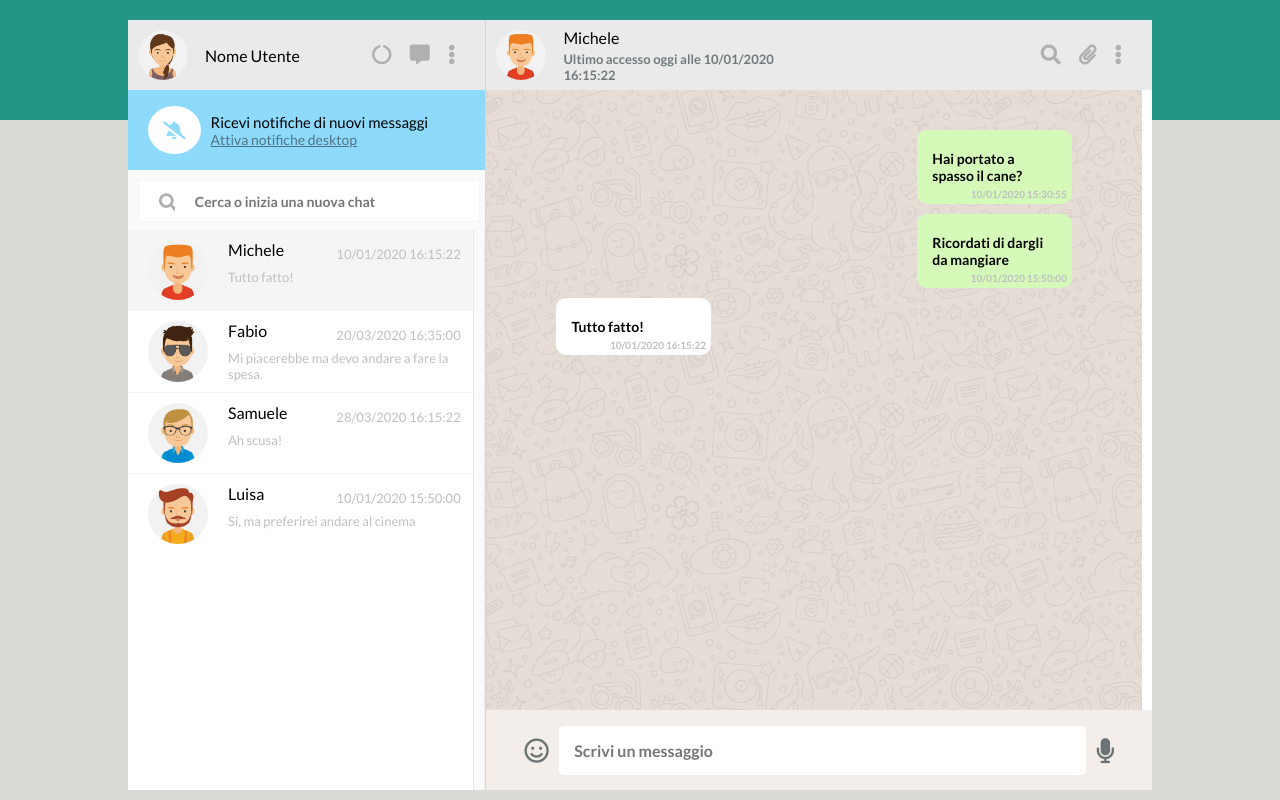
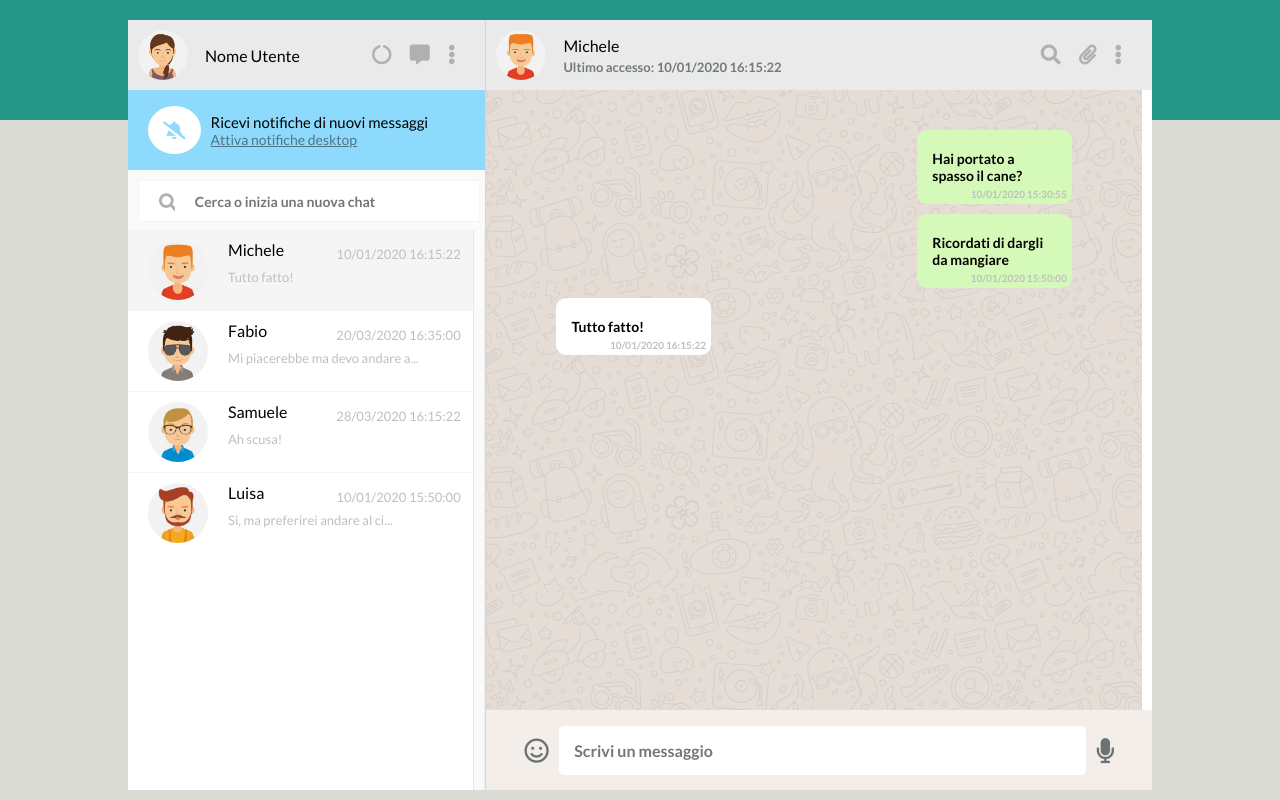
Before and after one commit to Enpas/js-html-css-boolzap, a plain HTML site: page Milestone 4/index.html in a window 1280 px wide. Drawn offline with nearby package versions, Linux system fonts and the light colour scheme.

Commit message:
correzioni - lastAccess/Message

```diff
--- a/Milestone 4/index.html
+++ b/Milestone 4/index.html
@@ -62,8 +62,8 @@
               <img :src="'img/avatar' + contact.avatar + '.jpg'" :alt="contacts[currentContact].name">
               <div>
                 <span>{{contact.name}}</span>
-                <span class="last-message">{{contact.messages[contact.messages.length - 1].text}}</span>
-                <span class="last-acs-contact">{{contact.messages[contact.messages.length - 1].date}}</span>
+                <span class="last-message">{{lastMessage(index)}}</span>
+                <span class="last-acs-contact">{{lastAccess(index)}}</span>
               </div>
             </li>
           </ul>
@@ -85,7 +85,7 @@
 
           <div class="name-access">
             <span class="contact-name">{{contacts[currentContact].name}}</span>
-            <span class="last-access">Ultimo accesso oggi alle {{contacts[currentContact].messages[contacts[currentContact].messages.length - 1].date}}</span>
+            <span class="last-access">Ultimo accesso: {{lastAccess(currentContact)}}</span>
           </div>
         </div>
 
--- a/Milestone 4/js/script.js
+++ b/Milestone 4/js/script.js
@@ -126,6 +126,23 @@ const app = new Vue({
       }
     },
 
+    // funzione per riportare la data dell'ultimo messaggio del contatto attivo
+    lastAccess(index) {
+      let timeAccess = this.contacts[index].messages;
+      return timeAccess[timeAccess.length - 1].date
+    },
+
+    // funzione per riportare il testo dell'ultimo messaggio del contatto attivo, troncato con '...' se più lungo di 30 caratteri, altrimenti per intero
+    lastMessage(index) {
+      let timeMessage = this.contacts[index].messages;
+      if (timeMessage[timeMessage.length - 1].text.length > 30) {
+        let slicedText = timeMessage[timeMessage.length - 1].text.slice(0,30);
+        return slicedText + '...'
+      } else {
+      return timeMessage[timeMessage.length - 1].text
+      }
+    },
+
     // funzione per ricercare i contatti nell'input in alto a sinistra sopra la lista, vengono visualizzati solo i contatti che contengono le lettere inserite dall'utente
     researchUser(str) {
       this.contacts.forEach((contact) => {
```
